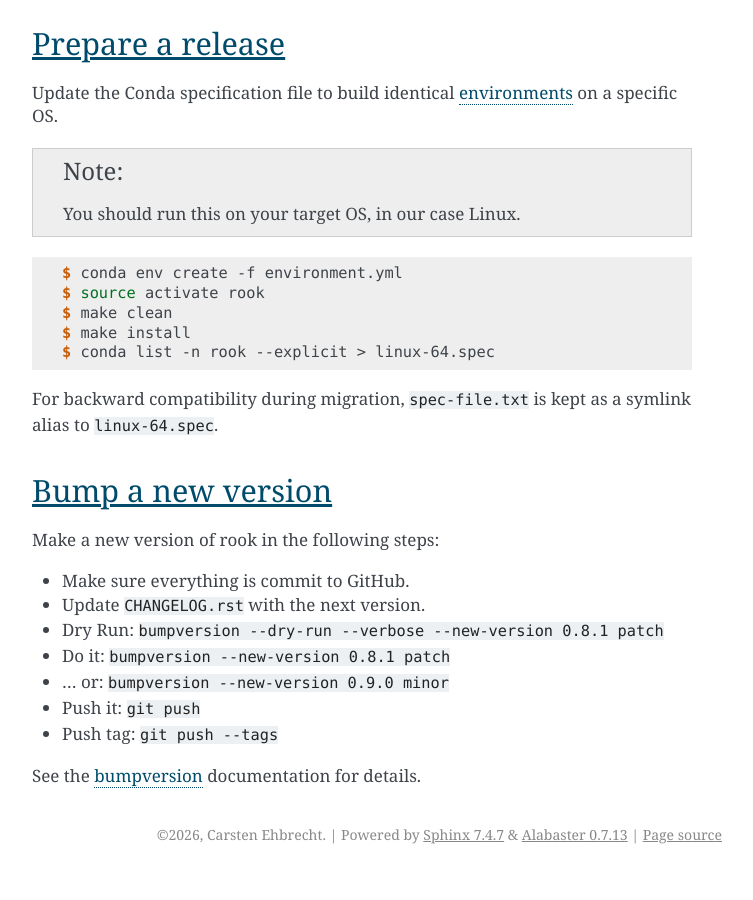
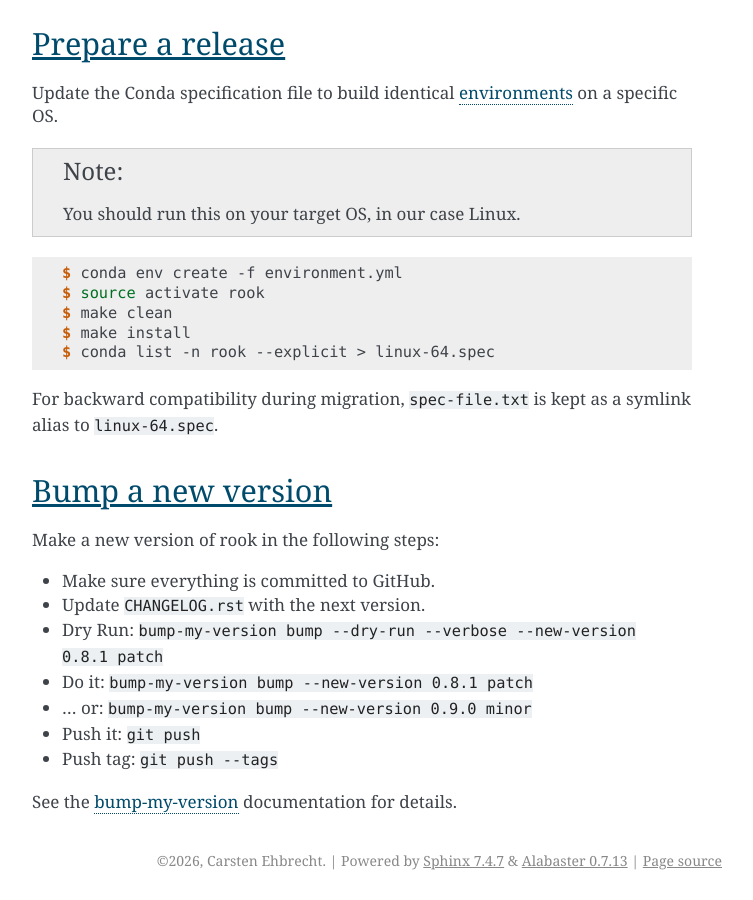
Before and after one commit to roocs/rook, a Sphinx documentation site: the page built from docs/source/dev_guide.rst, in a window 1280 px wide and 900 px high, scrolled down 1452 px. Shown: the whole window, without its empty margins (388-1141 px from the left). Built offline with Sphinx 7.4.7, drawn with Linux system fonts in a browser that asks for light colours; pages that are not in the unit, such as notebooks, are missing from menus; before the commit the page ends 2326 px from its top, so only the background shows below that.

Commit message:
updated dev guide for bumpversion

```diff
--- a/docs/source/dev_guide.rst
+++ b/docs/source/dev_guide.rst
@@ -100,16 +100,16 @@ Bump a new version
 
 Make a new version of rook in the following steps:
 
-* Make sure everything is commit to GitHub.
+* Make sure everything is committed to GitHub.
 * Update ``CHANGELOG.rst`` with the next version.
-* Dry Run: ``bumpversion --dry-run --verbose --new-version 0.8.1 patch``
-* Do it: ``bumpversion --new-version 0.8.1 patch``
-* ... or: ``bumpversion --new-version 0.9.0 minor``
+* Dry Run: ``bump-my-version bump --dry-run --verbose --new-version 0.8.1 patch``
+* Do it: ``bump-my-version bump --new-version 0.8.1 patch``
+* ... or: ``bump-my-version bump --new-version 0.9.0 minor``
 * Push it: ``git push``
 * Push tag: ``git push --tags``
 
-See the bumpversion_ documentation for details.
+See the bump-my-version_ documentation for details.
 
-.. _bumpversion: https://pypi.org/project/bumpversion/
+.. _bump-my-version: https://pypi.org/project/bump-my-version/
 .. _pytest: https://docs.pytest.org/en/latest/
 .. _Emu: https://github.com/bird-house/emu
```
